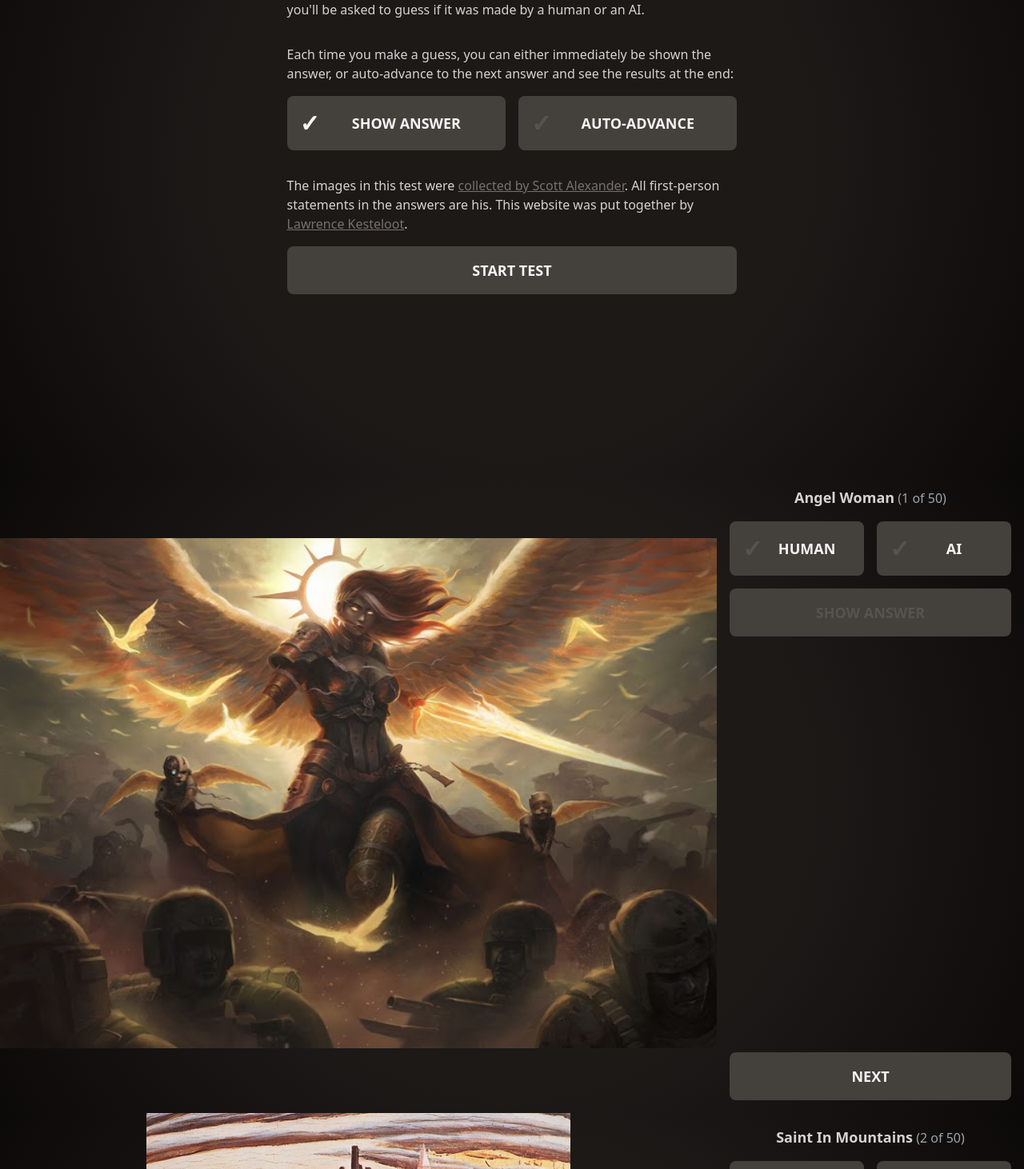
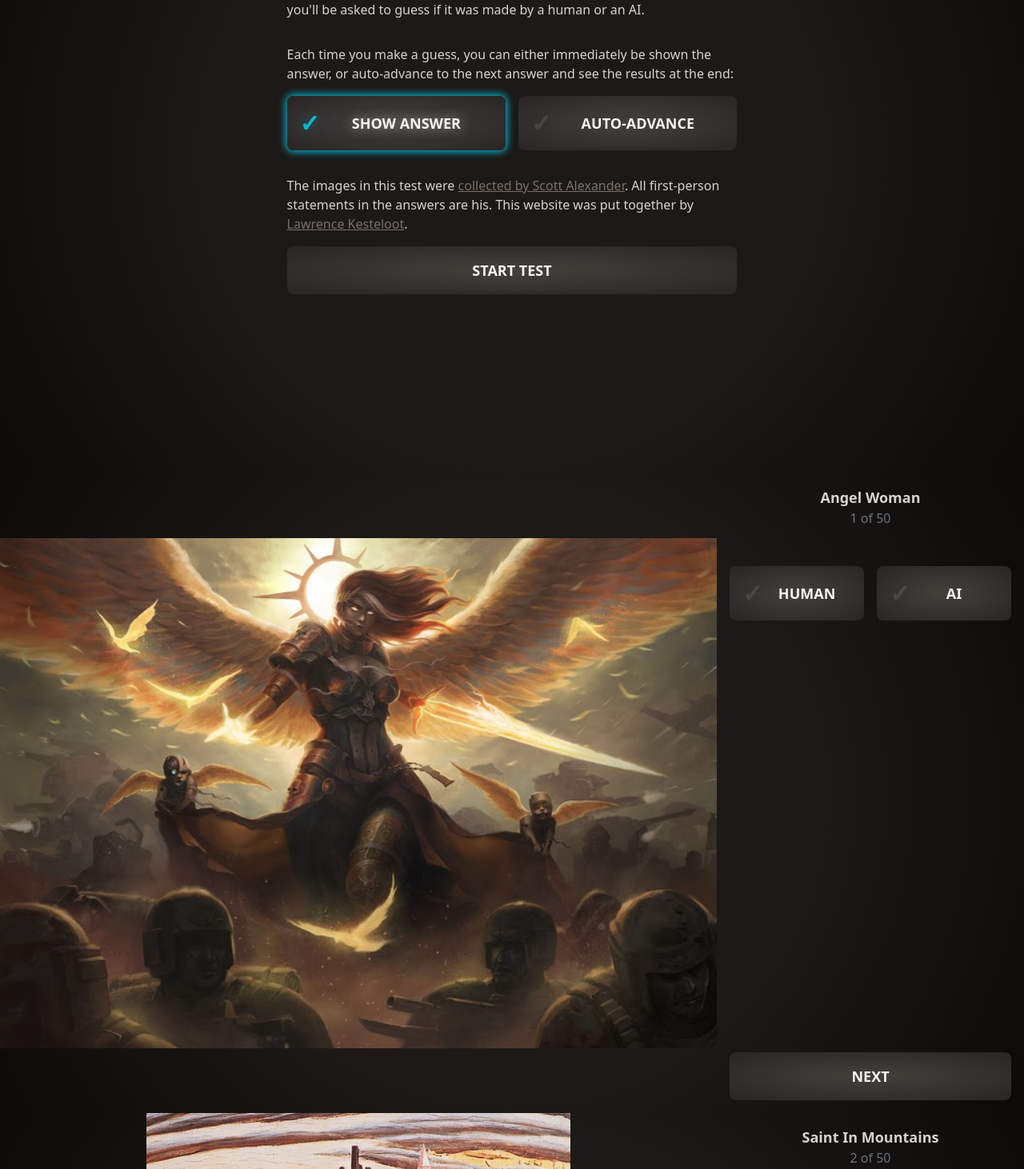
Before and after one commit to lkesteloot/ai-art-turing-test, a React (Vite) app: page / in a window 1280 px wide. Shown: the part 208-1670 px from the top of the page at 80% size. Built offline with nearby package versions, Linux system fonts and the light colour scheme.

Commit message:
Improve look.

```diff
--- a/src/App.tsx
+++ b/src/App.tsx
@@ -29,7 +29,7 @@ export default function App() {
         };
     }, []);
 
-    return <div className="bg-fixed bg-radial-gradient from-stone-900 from-0% via-stone-900 via-50% to-stone-950 to-100%">
+    return <div className="bg-fixed bg-circle-gradient from-stone-900 from-0% via-stone-900 via-50% to-stone-950 to-100%">
         <Intro userDb={userDb} setUserDb={setUserDb}/>
         {imageDb.images.map((_, id) => <ImageCard id={id} key={makeImageCardId(id)} userDb={userDb}
                                                   setUserDb={setUserDb}/>)}
--- a/src/components/button.tsx
+++ b/src/components/button.tsx
@@ -6,11 +6,13 @@ export default function Button({
     href,
     action,
     enabled=true,
+    glow=false,
     children,
 }: {
     href?: string,
     action?: () => void,
     enabled?: boolean,
+    glow?: boolean,
     children: ReactNode;
 }) {
     const classes = [
@@ -21,9 +23,26 @@ export default function Button({
         "select-none",
         "uppercase",
         "text-lg",
+        "transition-shadow",
+        "duration-150",
+        glow
+            ? ["shadow-glow",
+                "shadow-cyan-500"]
+            : [],
         enabled
-            ? ["text-stone-100", "bg-stone-700", "hover:text-stone-50", "hover:bg-stone-600", "cursor-pointer"]
-            : ["text-stone-600", "bg-stone-700", "cursor-default"],
+            ? ["text-stone-100",
+                "bg-ellipse-gradient",
+                "from-stone-700",
+                "from-0%",
+                "to-stone-800",
+                "to-100%",
+                "hover:text-stone-50",
+                "hover:from-stone-600",
+                "hover:to-stone-800",
+                "cursor-pointer"]
+            : ["text-stone-600",
+                "bg-stone-700",
+                "cursor-default"],
     ];
 
     return enabled && href
--- a/src/components/checked_button.tsx
+++ b/src/components/checked_button.tsx
@@ -11,16 +11,25 @@ export default function CheckedButton({
     checked: boolean,
     children: ReactNode,
 }) {
-    return <Button action={action}>
+    return <Button action={action} glow={checked}>
         <div className="flex items-center">
             <span className={classNames(
                 "text-3xl",
-                "transition-opacity",
+                "transition-all",
                 {
                     "opacity-10": !checked,
+                    "text-cyan-500": checked,
+                    "text-glow": checked,
                 }
             )}>✓</span>
-            <span className="grow">{children}</span>
+            <span className={classNames(
+                "grow",
+                "transition-all",
+                "duration-75",
+                {
+                    "text-glow": checked,
+                }
+            )}>{children}</span>
         </div>
     </Button>;
 }
--- a/src/components/imagecard.tsx
+++ b/src/components/imagecard.tsx
@@ -1,5 +1,4 @@
 
-import { useState } from "react";
 import Buttons from "./buttons";
 import Button from "./button";
 import CheckedButton from "./checked_button";
@@ -23,12 +22,25 @@ export default function ImageCard({
         throw new Error("Invalid ID: " + id);
     }
 
-    const [showAnswer, setShowAnswer] = useState(false);
-
     const image = db.images[id] as Image;
     const guess = userDb.guesses[id];
     const guessIsCorrect = guess === isHumanToAnswer(image.human);
-    const nextUrl = "#" + makeImageCardId(id + 1);
+    const isLastQuestion = id === QUESTION_COUNT - 1;
+    const nextUrl = isLastQuestion ? "#results" : "#" + makeImageCardId(id + 1);
+    const nextLabel = isLastQuestion ? "Results" : "Next";
+    let showAnswer: boolean;
+    switch (userDb.quizMode) {
+        case "reveal":
+            // Show answer if this question has a guess.
+            showAnswer = guess !== "none";
+            break;
+
+        case "advance":
+            // Show answer if all questions have a guess.
+            showAnswer = userDb.guesses.every(guess => guess !== "none");
+            break;
+    }
+
 
     function vote(newGuess: Guess) {
         if (newGuess !== "none" && newGuess === guess) {
@@ -36,17 +48,9 @@ export default function ImageCard({
             newGuess = "none";
         }
         setUserDb(withGuess(userDb, id, newGuess));
-        if (newGuess !== "none") {
-            switch (userDb.quizMode) {
-                case "reveal":
-                    setShowAnswer(true);
-                    break;
-
-                case "advance":
-                    temporarilyDisableSnap();
-                    window.location = nextUrl;
-                    break;
-            }
+        if (newGuess !== "none" && userDb.quizMode === "advance") {
+            temporarilyDisableSnap();
+            window.location.href = nextUrl;
         }
     }
 
@@ -55,32 +59,28 @@ export default function ImageCard({
             <img className="w-full h-full object-contain" src={getImageUrl(id, image)} alt={image.title}/>
         </div>
         <div className="w-96 p-4 flex flex-col gap-4">
-            <div className="text-center">
-                <span className="font-bold text-lg">{image.title}</span> {" "}
-                <span className="text-gray-400">({id + 1} of {QUESTION_COUNT})</span>
+            <div className="text-center pb-8">
+                <div className="font-bold text-lg">{image.title}</div>
+                <div className="text-gray-500">{id + 1} of {QUESTION_COUNT}</div>
             </div>
+
             <Buttons>
                 <CheckedButton action={() => vote("human")} checked={guess === "human"}>Human</CheckedButton>
                 <CheckedButton action={() => vote("ai")} checked={guess === "ai"}>AI</CheckedButton>
             </Buttons>
 
-            {!showAnswer &&
-                <Buttons>
-                    <Button action={() => setShowAnswer(true)} enabled={guess !== "none"}>Show Answer</Button>
-                </Buttons>
-            }
             {showAnswer && <>
-                { guess !== "none" && <div className={"text-center text-3xl font-bold pt-8 pb-4 " + (guessIsCorrect ? "text-green-500" : "text-red-500")}>
-                    { guessIsCorrect ? "You’re right!" : "Nope!" }
-                </div> }
-                <div>{ image.attribution } { image.attributionUrl && <span><a href={image.attributionUrl} target="_blank" className="underline text-stone-500 whitespace-nowrap">More info</a></span> }</div>
-                { image.note && <div>{image.note}</div> }
+                {guess !== "none" && <div
+                    className={"text-center text-3xl font-bold pt-8 pb-4 " + (guessIsCorrect ? "text-green-500" : "text-red-500")}>
+                    {guessIsCorrect ? "You’re right!" : "Nope!"}
+                </div>}
+                <div>{image.attribution} {image.attributionUrl && <span><a href={image.attributionUrl} target="_blank"
+                                                                           className="underline text-stone-500 whitespace-nowrap">More info</a></span>}</div>
+                {image.note && <div>{image.note}</div>}
             </>}
             <div className="grow"></div>
             <Buttons>
-                { id < QUESTION_COUNT - 1
-                    ? <Button href={nextUrl}>Next</Button>
-                    : <Button href="#results">Results</Button> }
+                <Button href={nextUrl}>{nextLabel}</Button>
             </Buttons>
         </div>
     </section>;
--- a/src/components/intro.tsx
+++ b/src/components/intro.tsx
@@ -50,7 +50,7 @@ export default function Intro({
     }, [quizMode]);
 
     return <section id="intro" className="min-h-screen snap-center max-w-prose p-4 pt-16 mx-auto">
-        <h1 className="text-center text-5xl py-4 font-bold">AI Art Turing Test</h1>
+        <h1 className="text-center text-5xl py-4 font-bold text-cyan-500 text-glow">AI Art Turing Test</h1>
 
         <p className="my-4">In this test you will be shown 50 works of art. About half
             were made by a human artist and half by an Artificial Intelligence (AI).
--- a/src/components/results.tsx
+++ b/src/components/results.tsx
@@ -1,5 +1,4 @@
 
-import type { React } from 'react';
 import imageDb, {getImageUrl, Image, makeImageCardId} from "../services/imagedb";
 import {UserDb} from "../services/userdb";
 import {Guess, isHumanToAnswer} from "../services/types";
@@ -28,7 +27,7 @@ function ImageGrid({
 
     return <>
         <h2 className="text-xl mt-8 mb-4">{results.length === 0
-            ? noResultsHeader()
+            ? noResultsHeader?.()
             : results.length === 1
                 ? oneResultHeader()
                 : multipleResultsHeader(results.length)}</h2>
@@ -58,7 +57,12 @@ export default function Results({
     }));
 
     return <section id="results" className="min-h-screen snap-center max-w-prose p-4 pt-16 mx-auto">
-        <h1 className="text-5xl py-4">Results</h1>
+        <h1 className="text-center text-5xl py-4 font-bold text-cyan-500 text-glow">Results</h1>
+
+        <ImageGrid results={results.filter(result => result.guess === "none")}
+                   oneResultHeader={() => "You haven't answered this one:"}
+                   multipleResultsHeader={count => `You haven't answered these ${count}:`}
+        />
 
         <ImageGrid results={results.filter(result => result.isCorrect)}
                    noResultsHeader={() => "You got none right!"}
--- a/src/data/imagedb.json
+++ b/src/data/imagedb.json
@@ -134,7 +134,7 @@
             "url": "https://lh6.googleusercontent.com/HmAoh4tVxaqtiexz0G47JPV9ksjgqeNuomTKB9kxELcHs3E2TXS4KdVuH6XID_AQTXUiLxpmzwJ-F4YVrFSIPDhX3ZeymP9FX2g6H4gGy_wBkb91RME_CwtvsyJwnsh6mg=w740",
             "title": "Angry Crosses",
             "human": false,
-            "attribution": "This is another one by Ryan Wise.",
+            "attribution": "This is AI art by Ryan Wise.",
             "extension": "png"
         },
         {
--- a/tailwind.config.js
+++ b/tailwind.config.js
@@ -1,4 +1,7 @@
 /** @type {import('tailwindcss').Config} */
+
+const plugin = require('tailwindcss/plugin');
+
 export default {
   content: [
       "./index.html",
@@ -7,8 +10,20 @@ export default {
   theme: {
     extend: {},
     backgroundImage: {
-      "radial-gradient": "radial-gradient(circle, var(--tw-gradient-stops))",
+        "circle-gradient": "radial-gradient(circle at center, var(--tw-gradient-stops))",
+        "ellipse-gradient": "radial-gradient(ellipse at center, var(--tw-gradient-stops))",
+    },
+    boxShadow: {
+        "glow": "0 0 10px 2px rgba(0, 0, 0, 0.3)",
     },
   },
-  plugins: [],
+  plugins: [
+      plugin(function({ addUtilities }) {
+          addUtilities({
+              '.text-glow': {
+                  'text-shadow': '0 0 15px color-mix(in srgb, currentColor, transparent 50%)',
+              },
+          })
+      }),
+  ],
 }
```
